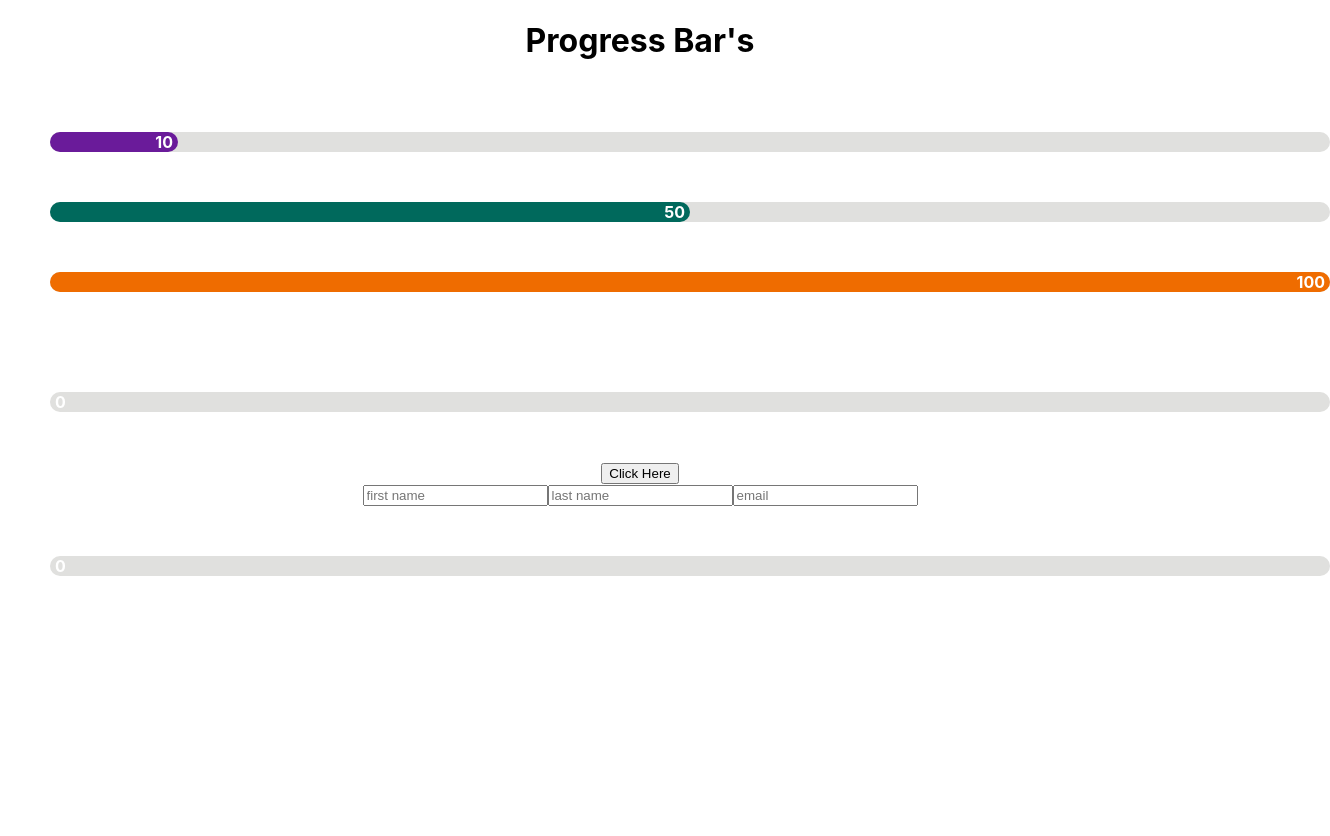
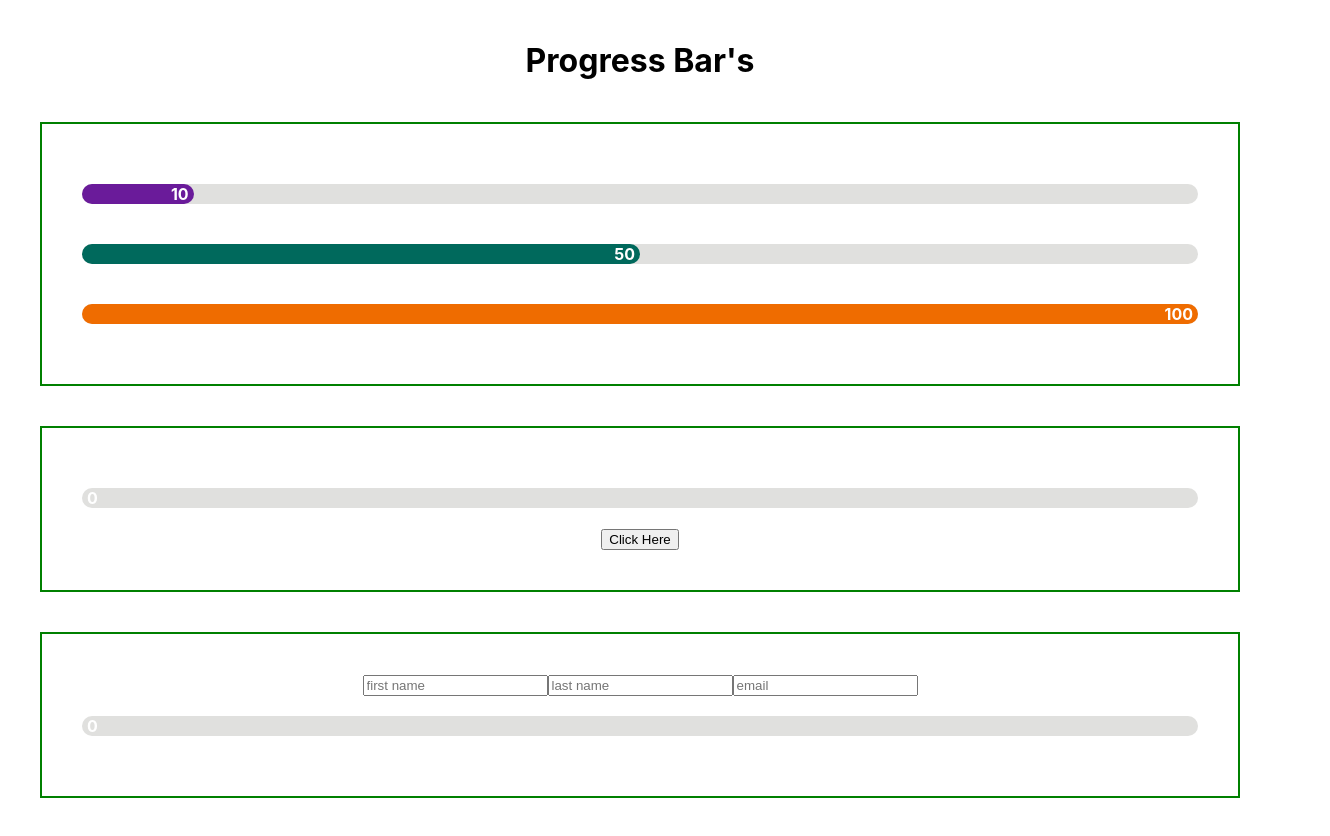
Before and after one commit to Henrynunez112/HenrysReactProgressBar, a React (Create React App) app in the folder henry_progress_bar/: page / in a window 1280 px wide. Shown: the whole page, 1330 px wide, since content can reach past the window. Before the commit the page ends 800 px from the top, so only its background shows below. Built offline with nearby package versions, Linux system fonts and the light colour scheme.

Commit message:
working on vanilla css on the app

```diff
--- a/henry_progress_bar/src/App.css
+++ b/henry_progress_bar/src/App.css
@@ -2,4 +2,19 @@
   text-align: center;
   display: flex;
   flex-direction: column;
+  padding: 20px;
 }
+
+.appHeader{
+  text-align: center;
+}
+
+.fixedBar, .counterBar, .formBar{
+  display: flex;
+  flex-direction: column;
+  justify-content: center;
+  align-content: center;
+  border: 2px solid green;
+  padding: 40px;
+  margin: 20px;
+}
--- /dev/null
+++ b/henry_progress_bar/src/Component/ProgressBar/ProgressBar.css
@@ -0,0 +1,3 @@
+.containerStyles{
+    margin: 20px 0px;
+}
--- a/henry_progress_bar/src/Component/ProgressBar/ProgressBar.js
+++ b/henry_progress_bar/src/Component/ProgressBar/ProgressBar.js
@@ -1,12 +1,13 @@
 import React from 'react';
+import "./ProgressBar.css";
 
-const ProgressBar = ({bgColor, completed}) =>{
+const ProgressBar = ({ bgColor, completed }) => {
   const containerStyles = {
     height: 20,
     width: '100%',
     backgroundColor: "#e0e0de",
     borderRadius: 50,
-        margin: 50
+    // margin: 50
   }
 
   const fillerStyles = {
@@ -24,8 +25,8 @@ const ProgressBar = ({bgColor, completed}) =>{
     fontWeight: 'bold'
   }
 
-    return(
-        <div style={containerStyles}>
+  return (
+    <div style={containerStyles} className="containerStyles">
       <div style={fillerStyles}>
         <span style={labelStyles}>{`${completed}`}</span>
       </div>
```
Also changed, not shown: 1 other file (tests, documents, lock files or other folders). Lines whose indentation alone changed are shown as unchanged.
